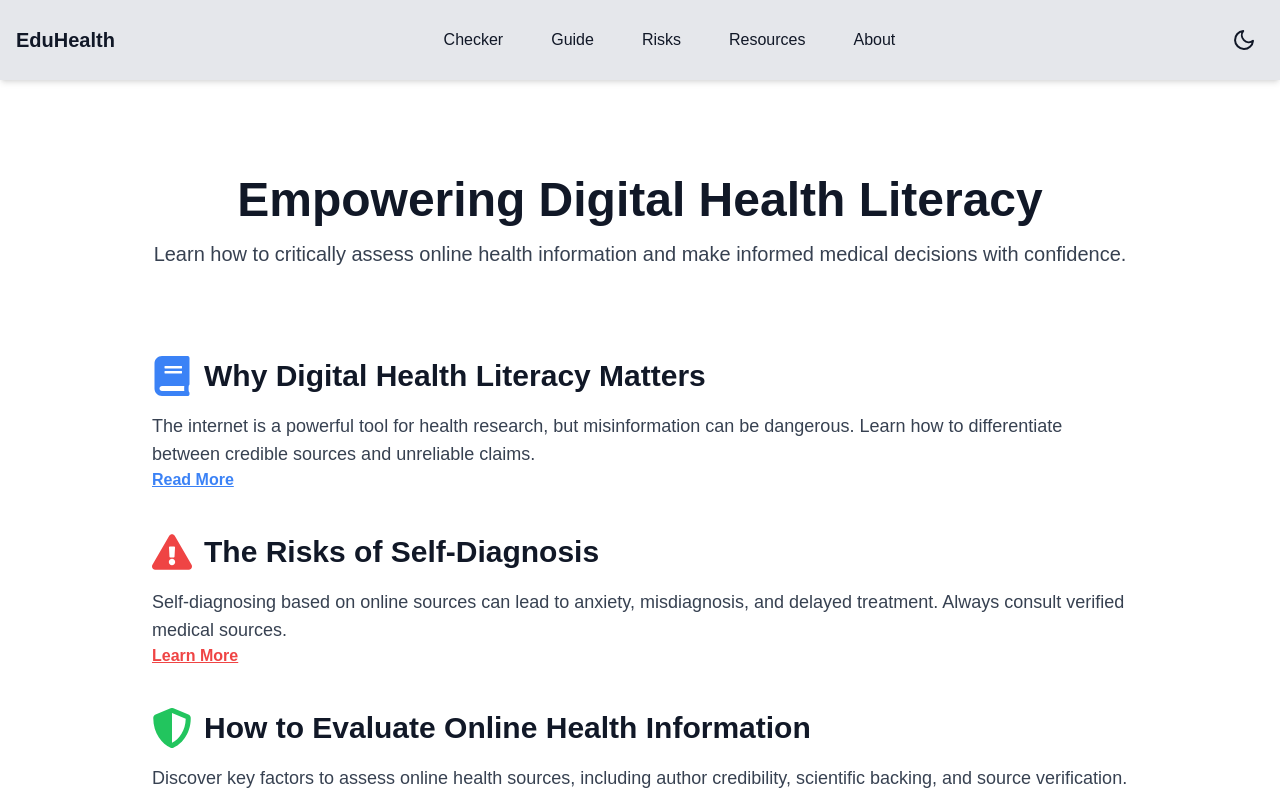
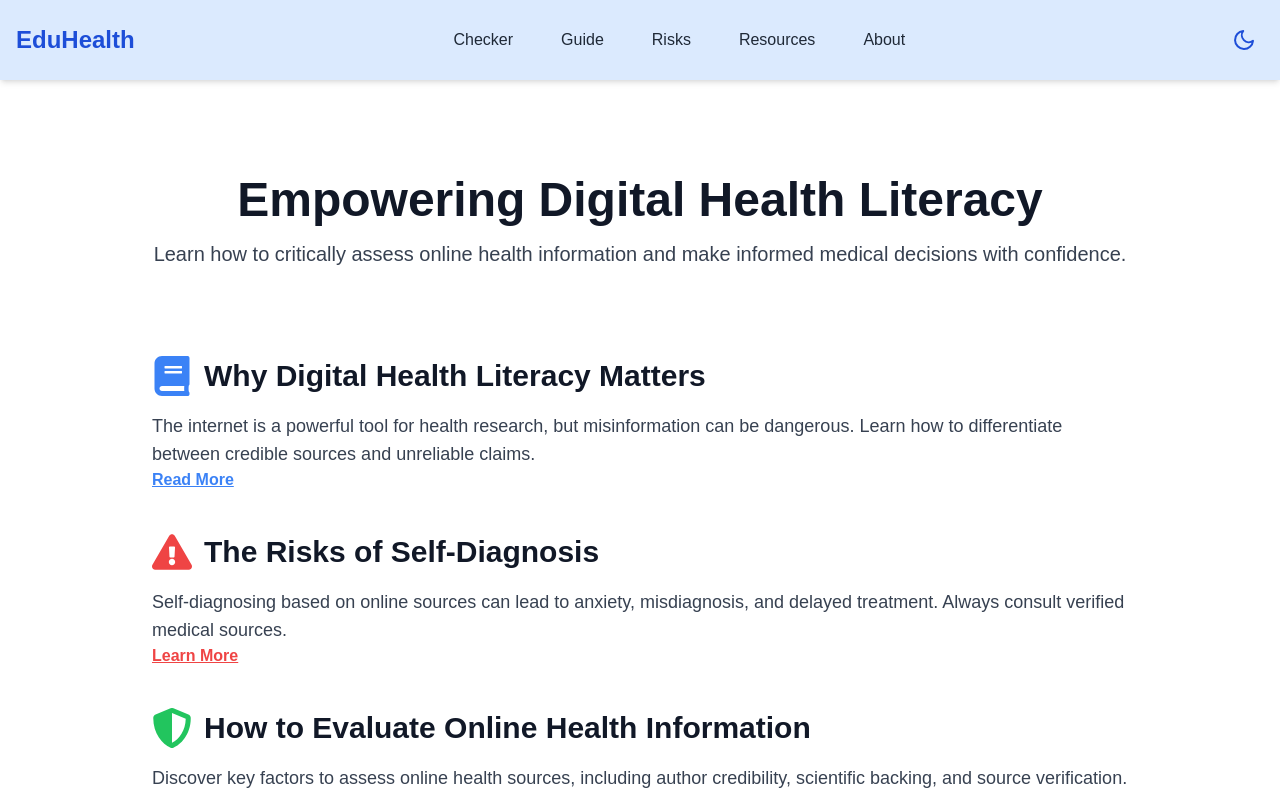
Before and after one commit to imueLx/self-diagnose, a Next.js app: page / in a window 1280 px wide. Shown: the top 795 px of the page. Built offline with nearby package versions, Linux system fonts and the light colour scheme.

Commit message:
Update Nav

```diff
--- a/components/Navbar.jsx
+++ b/components/Navbar.jsx
@@ -1,5 +1,6 @@
 "use client";
 import { useEffect, useState, useRef } from "react";
+import { usePathname } from "next/navigation";
 import { FiSun, FiMoon, FiMenu, FiX } from "react-icons/fi";
 import Link from "next/link";
 
@@ -7,6 +8,7 @@ export default function Navbar() {
   const [darkMode, setDarkMode] = useState(false);
   const [isMenuOpen, setIsMenuOpen] = useState(false);
   const menuRef = useRef(null);
+  const pathname = usePathname();
 
   // Load theme preference from localStorage
   useEffect(() => {
@@ -45,9 +47,20 @@ export default function Navbar() {
     return () => document.removeEventListener("mousedown", handleClickOutside);
   }, [isMenuOpen]);
 
+  const navLinks = [
+    { name: "Checker", path: "/checker" },
+    { name: "Guide", path: "/guide" },
+    { name: "Risks", path: "/risks" },
+    { name: "Resources", path: "/resources" },
+    { name: "About", path: "/about" },
+  ];
+
   return (
-    <nav className="relative flex justify-between items-center p-4 bg-gray-200 dark:bg-gray-900 shadow-md">
-      <Link href="/" className="text-xl font-bold dark:text-white">
+    <nav className="relative flex justify-between items-center p-4 bg-blue-100 dark:bg-gray-900 shadow-md">
+      <Link
+        href="/"
+        className="text-2xl font-bold text-blue-700 dark:text-blue-400"
+      >
         EduHealth
       </Link>
 
@@ -57,32 +70,40 @@ export default function Navbar() {
         className="md:hidden p-2 z-50"
         aria-label="Toggle Menu"
       >
-        {isMenuOpen ? <FiX size={24} /> : <FiMenu size={24} />}
+        {isMenuOpen ? (
+          <FiX size={24} className="text-blue-700 dark:text-blue-400" />
+        ) : (
+          <FiMenu size={24} className="text-blue-700 dark:text-blue-400" />
+        )}
       </button>
 
       {/* Navigation Links */}
       <div
         ref={menuRef}
-        className={`fixed inset-y-0 right-0 w-4/5 bg-gray-200 dark:bg-gray-900 shadow-lg transform ${
+        className={`fixed inset-y-0 right-0 w-4/5 bg-white dark:bg-gray-900 shadow-lg transform ${
           isMenuOpen ? "translate-x-0" : "translate-x-full"
         } transition-transform duration-300 md:static md:w-auto md:flex md:gap-6 md:items-center md:translate-x-0 md:bg-transparent md:shadow-none`}
       >
         <div className="flex flex-col md:flex-row items-center justify-center h-full md:h-auto gap-4 p-6 md:p-0">
-          {["checker", "guide", "risks", "resources", "about"].map((path) => (
+          {navLinks.map(({ name, path }) => (
             <Link
               key={path}
-              href={`/${path}`}
-              className="w-full text-center py-3 px-4 hover:bg-gray-300 dark:hover:bg-gray-700 rounded-lg text-lg md:text-base font-medium dark:text-white border-b md:border-b-0 border-gray-300 dark:border-gray-600 last:border-b-0"
+              href={path}
+              className={`w-full text-center py-3 px-4 rounded-lg text-lg md:text-base font-medium ${
+                pathname === path
+                  ? "bg-blue-500 text-white dark:bg-blue-400"
+                  : "text-gray-800 dark:text-gray-300 hover:bg-blue-200 dark:hover:bg-gray-700"
+              } transition-all`}
               onClick={() => setIsMenuOpen(false)}
             >
-              {path.charAt(0).toUpperCase() + path.slice(1)}
+              {name}
             </Link>
           ))}
 
           {/* Dark Mode Toggle for Small Screens */}
           <button
             onClick={toggleDarkMode}
-            className="md:hidden p-2 mt-4"
+            className="md:hidden p-2 mt-4 text-blue-700 dark:text-blue-400"
             aria-label="Toggle Dark Mode"
           >
             {darkMode ? <FiSun size={24} /> : <FiMoon size={24} />}
@@ -92,7 +113,10 @@ export default function Navbar() {
 
       {/* Dark Mode Toggle for Large Screens */}
       <div className="hidden md:flex gap-4">
-        <button onClick={toggleDarkMode} className="p-2">
+        <button
+          onClick={toggleDarkMode}
+          className="p-2 text-blue-700 dark:text-blue-400"
+        >
           {darkMode ? <FiSun size={24} /> : <FiMoon size={24} />}
         </button>
       </div>
```
